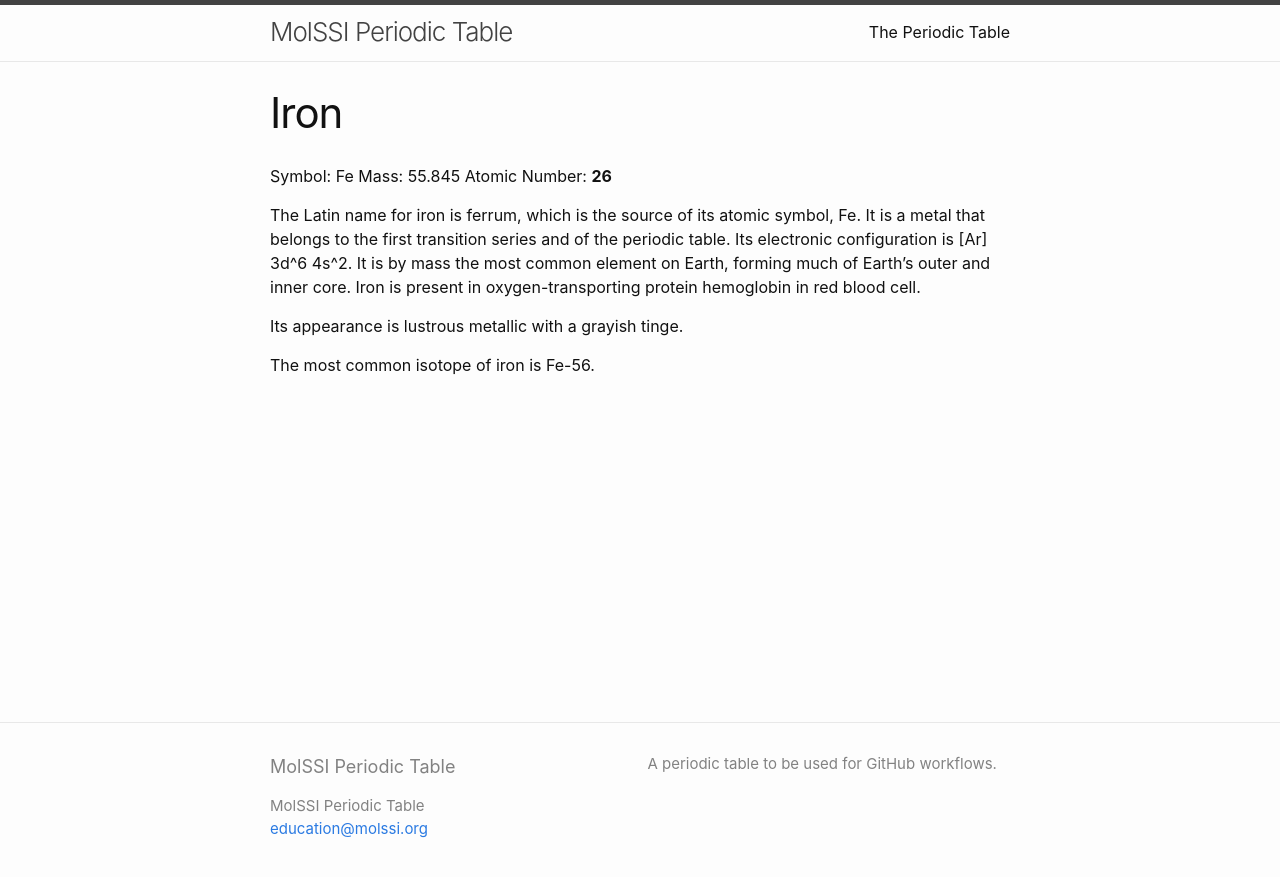
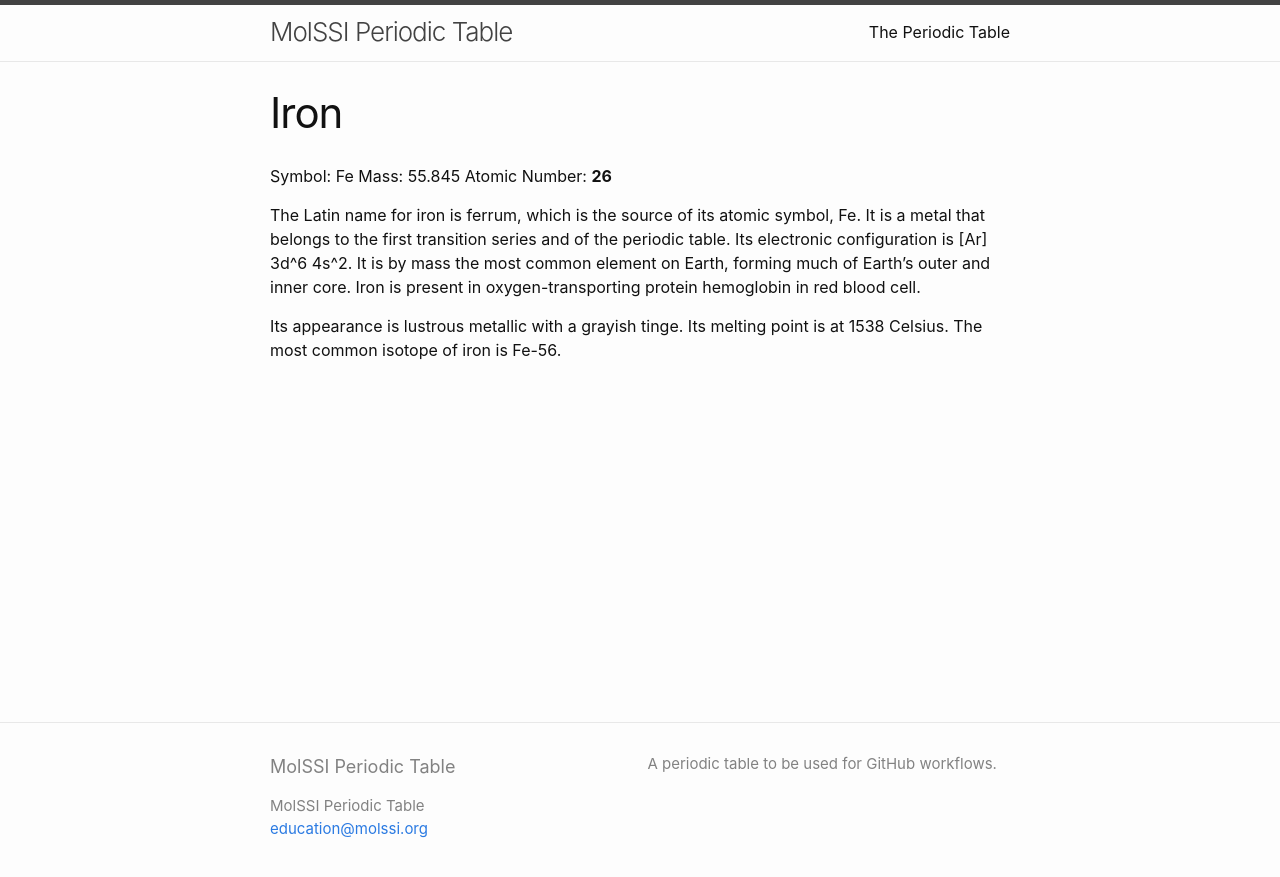
Before and after one commit to MolSSI-Education/periodic-table, a Jekyll site: the page built from elements/iron.md, in a window 1280 px wide. Shown: the top 877 px of the page. Built offline with Jekyll 4.4.1, drawn with Linux system fonts in a browser that asks for light colours.

Commit message:
melting point of iron

```diff
--- a/elements/iron.md
+++ b/elements/iron.md
@@ -16,5 +16,5 @@ outer and inner core. Iron is present in oxygen-transporting
 protein hemoglobin in red blood cell.
 
 Its appearance is lustrous metallic with a grayish tinge.
-
+Its melting point is at 1538 Celsius.
 The most common isotope of iron is Fe-56.
```
